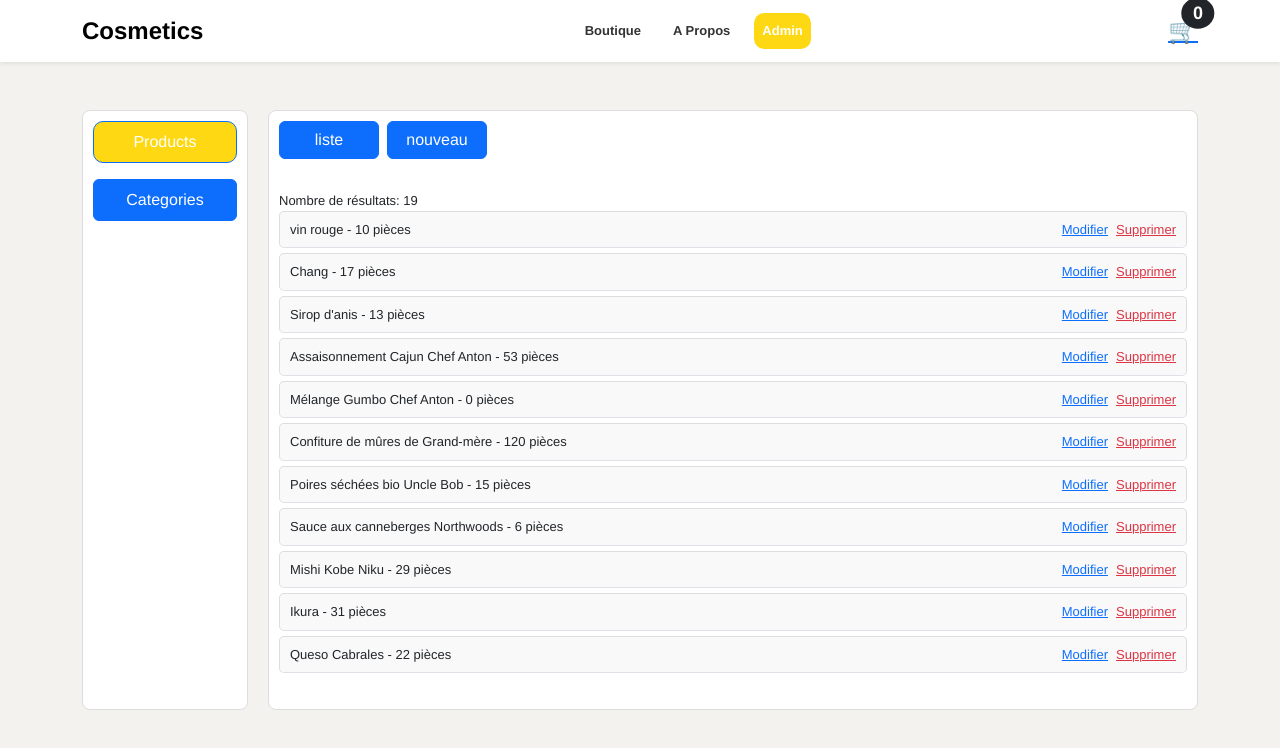
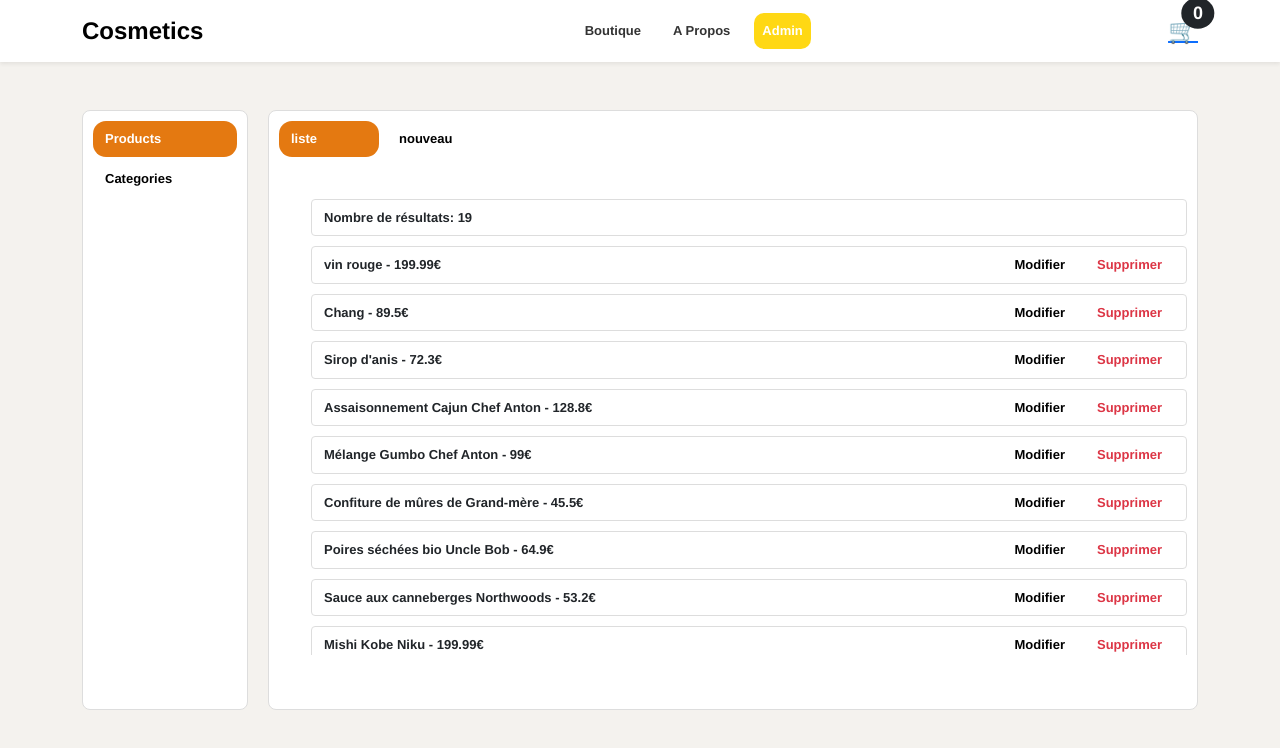
Before and after one commit to hamzaEnigma/E-Commerce-stanalone.Clientt, an Angular app: page /admin/products/list in a window 1280 px wide. Shown: the top 748 px of the page. Built offline with nearby package versions, Linux system fonts and the light colour scheme.

Commit message:
commit: make admin-products simple

```diff
--- a/src/app/components/header/header.component.scss
+++ b/src/app/components/header/header.component.scss
@@ -7,7 +7,6 @@
 .navbar .nav-link:hover {
   color: var(--primary);
   cursor: pointer;
-
 }
 
 .panier-icon {
--- a/src/app/views/admin/components/admin-side-bar/admin-side-bar.component.ts
+++ b/src/app/views/admin/components/admin-side-bar/admin-side-bar.component.ts
@@ -5,9 +5,9 @@ import { RouterLink, RouterLinkActive } from '@angular/router';
   selector: 'app-admin-side-bar',
   imports: [RouterLink,RouterLinkActive],
   template: `
-    <div class="card d-flex flex-column gap-3">
-       <a routerLink="products" routerLinkActive="active-link" class="btn btn-primary p-2">Products</a>
-      <a routerLink="categories" routerLinkActive="active-link" class="btn btn-primary p-2">Categories </a>
+    <div class="card d-flex flex-column gap-1">
+       <a routerLink="products" routerLinkActive="active-link" >Products</a>
+      <a routerLink="categories" routerLinkActive="active-link">Categories </a>
     </div>
   `,
   styles: `:host {
@@ -17,6 +17,19 @@ import { RouterLink, RouterLinkActive } from '@angular/router';
     .card {
       flex: 1 1 auto;
     }
+
+    a{
+      padding: 8px 12px;
+      border-radius: 13px;
+      font-weight: bold;
+      color:black;
+      cursor: pointer;
+      width: 100%;
+      text-decoration: none;
+    }
+    .active-link{
+      background-color: #e47911
+    }
 }`,
 })
 export class AdminSideBarComponent {}
--- a/src/app/views/admin/views/admin-products/admin-products.component.ts
+++ b/src/app/views/admin/views/admin-products/admin-products.component.ts
@@ -9,8 +9,8 @@ import { RouterLink, RouterLinkActive, RouterOutlet } from '@angular/router';
       <div class="d-flex flex-column gap-3">
 
         <div class="d-flex gap-2 mb-3">
-          <a class="btn btn-primary" routerLink="list" routerLinkActive="router-link-active" >liste</a>
-          <a class="btn btn-primary" routerLink="add" routerLinkActive="router-link-active">nouveau</a>
+          <a class="" routerLink="list" routerLinkActive="active-link" >liste</a>
+          <a class="" routerLink="add" routerLinkActive="active-link">nouveau</a>
         </div>
 
         <div class="form-area">
@@ -20,7 +20,18 @@ import { RouterLink, RouterLinkActive, RouterOutlet } from '@angular/router';
   `,
   styles: `:host{
     a{
-      width: 100px;
+      padding: 8px 12px;
+      border-radius: 13px;
+      font-weight: bold;
+      color:black;
+      cursor: pointer;
+      width: 100%;
+      text-decoration: none;
+      width:100px;
+    }
+
+    .active-link{
+      background-color: #e47911
     }
   }`
 })
--- a/src/app/views/admin/views/admin-products/list-products/admin-product-list/admin-product-list.component.html
+++ b/src/app/views/admin/views/admin-products/list-products/admin-product-list/admin-product-list.component.html
@@ -1,19 +1,17 @@
-<div class="products">
-
 @let searchResult = products;
-  <div>Nombre de résultats: {{ searchResult?.length }} </div>
 <div class="list">
   <ul>
+    <li class="d-flex justify-content-between align-items-center py-2 card ">Nombre de résultats: {{
+      searchResult?.length }} </li>
     @for(p of searchResult; track p) {
-    <li class="d-flex justify-content-between align-items-center py-2 border-bottom">
-      <span>{{ p.productName }} - {{ p.unitsInStock }} pièces</span>
+    <li class="d-flex flew-row justify-content-between align-items-center py-2 card">
+      <span>{{ p.productName }} - {{ p.purchasePrice}}€ </span>
 
       <span>
-        <a [routerLink]="['/products/update', p.productId]" class="me-2 text-primary">Modifier</a>
-        <a  class="text-danger" style="cursor: pointer;">Supprimer</a>
+        <a [routerLink]="['/products/update', p.productId]" class="me-2 modif">Modifier</a>
+        <a class="text-danger" style="cursor: pointer;">Supprimer</a>
       </span>
     </li>
     }
   </ul>
 </div>
-</div>
--- a/src/app/views/admin/views/admin-products/list-products/admin-product-list/admin-product-list.component.scss
+++ b/src/app/views/admin/views/admin-products/list-products/admin-product-list/admin-product-list.component.scss
@@ -1,26 +1,37 @@
-ul {
-    list-style-type: none;
-    padding: 0;
-    margin: 5;
-}
-
-li {
-    width: 90%;
-    padding: 10px;
-    margin-bottom: 5px;
-    background: #f9f9f9;
-    border: 1px solid #ddd;
-    border-radius: 5px;
-    transition: background 0.3s ease;  width: 100%;
-  box-sizing: border-box;
-
-}
-
-li:hover {
-    background: #3a6dff;
-}
-
 .list {
     overflow-y: scroll;
     height: 466px;
 }
+
+li {
+    margin-top: 10px;
+    margin-bottom: 10px;
+    padding: 8px 12px;
+    border-radius: 4px;
+    font-weight: bold;
+    width: 100%;
+    flex-direction: row;
+}
+
+li:hover {
+    background-color: #ffffff;
+    color: #e47911;
+    border-color: #e47911;
+}
+
+a {
+    font-weight: bold;
+    color: black;
+    cursor: pointer;
+    width: 100%;
+    text-decoration: none;
+}
+
+a:hover {
+    border-color: #e47911;
+    background-color: #e47911;
+    border-radius: 13px;
+    color: white !important;
+    padding: 8px 12px;
+
+}
```
Lines whose indentation alone changed are shown as unchanged.
